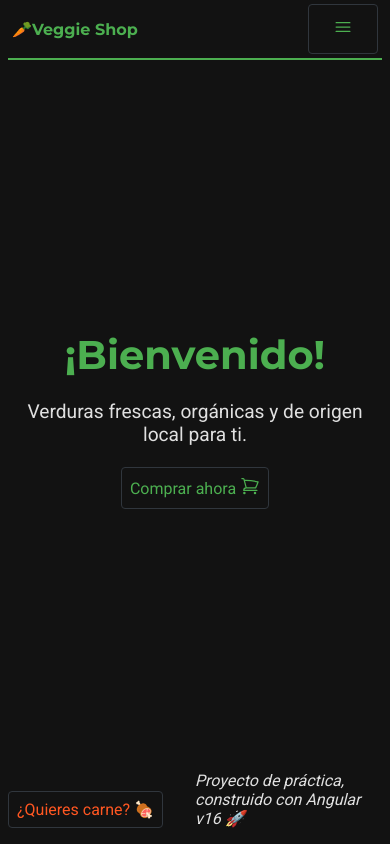
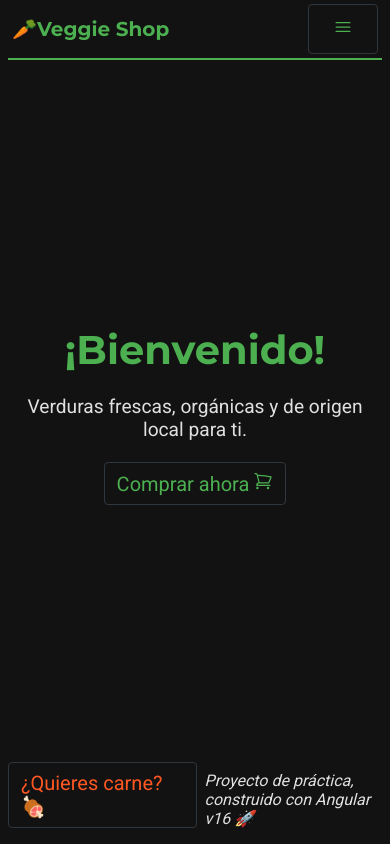
Before and after one commit to pedroditersimon/angular-veggie-shop, an Angular app: page /home in a window 390 px wide. Built offline with nearby package versions, Linux system fonts and the light colour scheme.

Commit message:
dinamyc viewport para mobile

```diff
--- a/src/app/layouts/page-layout/page-layout.component.css
+++ b/src/app/layouts/page-layout/page-layout.component.css
@@ -1,8 +1,8 @@
 .page-layout {
   display: flex;
   flex-direction: column;
-  height: 100vh;
-  width: 100vw;
+  height: 100dvh;
+  width: 100dvw;
 
   overflow-y: hidden;
 }
--- a/src/app/shared/cart/cart-item/cart-item.component.css
+++ b/src/app/shared/cart/cart-item/cart-item.component.css
@@ -47,3 +47,9 @@ button {
 
   padding: 0.25rem;
 }
+
+@media (max-width: 768px) {
+  .content-title h3 {
+    font-size: 1.5rem;
+  }
+}
--- a/src/app/shared/navbar/navbar.component.css
+++ b/src/app/shared/navbar/navbar.component.css
@@ -24,6 +24,6 @@
   }
 
   .logo a {
-    font-size: 1rem;
+    font-size: 1.25rem;
   }
 }
--- a/src/styles/styles.css
+++ b/src/styles/styles.css
@@ -113,6 +113,7 @@ button.disabled {
 
 @media (max-width: 768px) {
   .btn {
-    padding: 0.5rem 0.5rem;
+    padding: 0.5rem 0.75rem;
+    font-size: 1.25rem;
   }
 }
```
Also changed, not shown: 1 other file (tests, documents, lock files or other folders).
